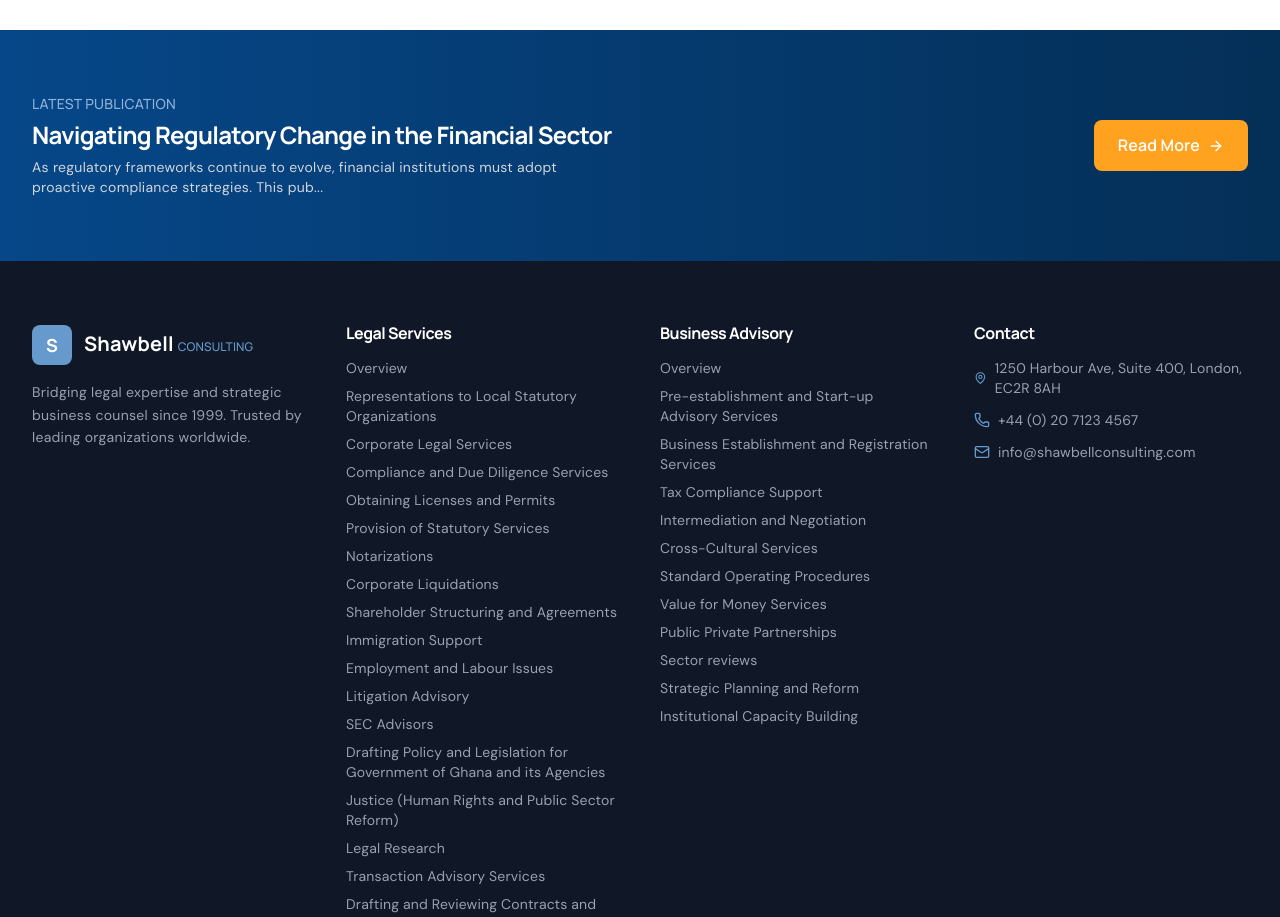
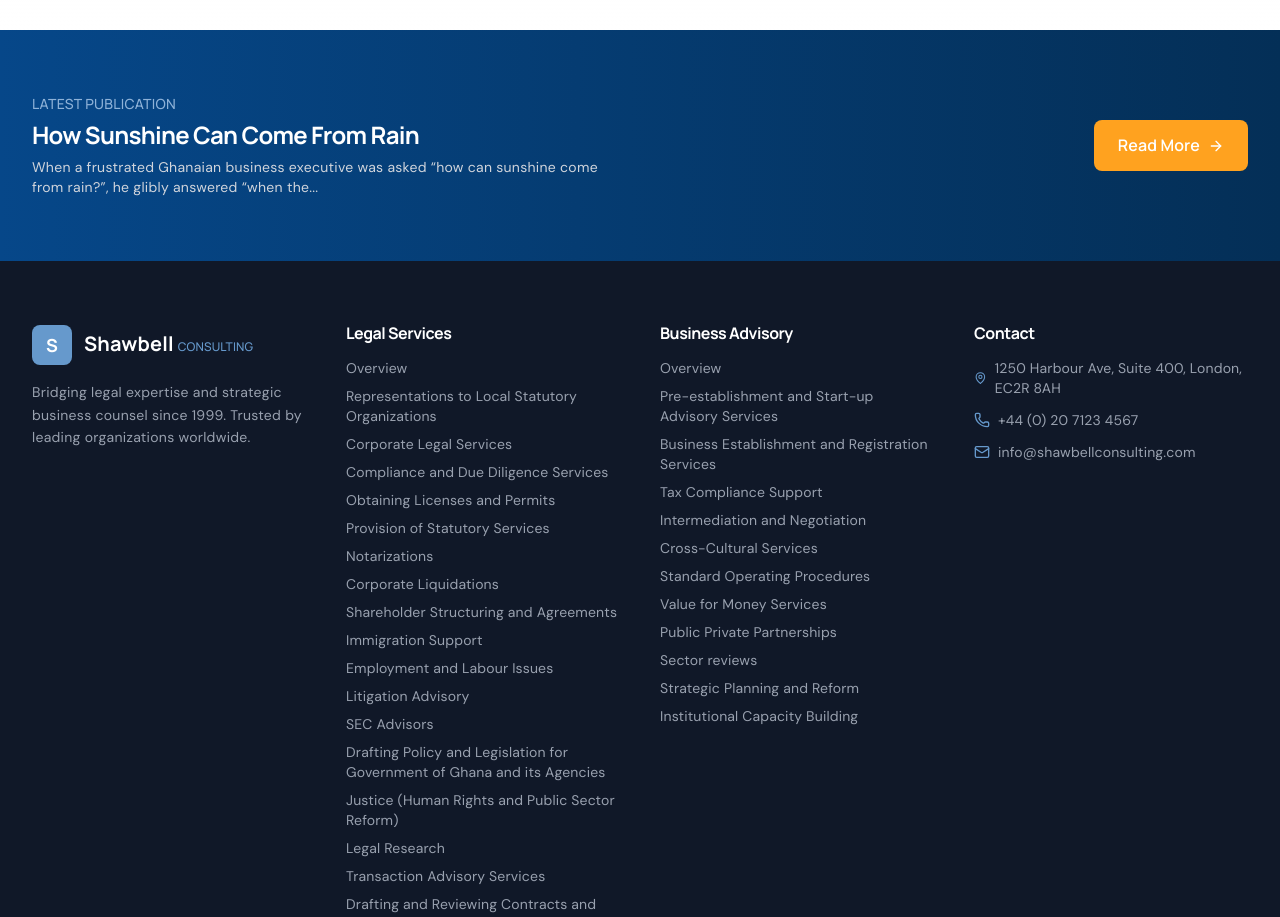
Before and after one commit to Puzzle-Fxr/shawbellconsulting, a React (Vite) app: page / in a window 1280 px wide. Shown: the part 5280-6197 px from the top of the page. Built offline with nearby package versions, Linux system fonts and the light colour scheme.

Commit message:
started 2nd article

```diff
--- a/src/assets/articles/navigating-regulatory-change.ts
+++ b/src/assets/articles/how-sunshine-can-come-from-rain.ts
@@ -1,11 +1,16 @@
-type ArticleSection = {
+export type ArticleSection = {
   heading: string;
   body: string;
+  imageUrl?: string; // Optional: Image for this specific section
+  imageAlt?: string;  // Optional: Accessibility text for the section image
+  sources?: string[];
 };
 
 export interface ArticleContent {
   title: string;
   summary: string;
+  bannerUrl?: string; // Optional: Main image at the top of the article
+  bannerAlt?: string;  // Optional: Accessibility text for the banner
   sections: ArticleSection[];
 }
 
@@ -14,8 +19,11 @@
   summary: 'Regulatory transformation now sits at the center of strategic decision-making for financial institutions, demanding proactive governance and disciplined execution.',
   sections: [
     {
-      heading: 'The Current Landscape',
-      body: 'Financial institutions are operating in a period of rapid rulemaking, heightened supervision, and tighter expectations around transparency, accountability, and resilience. The most effective organizations are treating regulatory change as an enterprise priority rather than a compliance afterthought.',
+      heading: 'When a frustrated Ghanaian business executive was asked “how can sunshine come from rain?”, he glibly answered “when the rain stops”!',
+      body: "By considering the deluge as an asset to be captured, rather than an inevitable crisis of infrastructural deficits and commuter frustration to be survived, businesses can truly extract sunshine from rain by:\
+       Implementing value-adding business continuity arrangements\
+       Investing in integrated renewable energy systems, and also by\
+       Lawfully harvesting rainwater.",
     },
     {
       heading: 'Key Considerations',
--- a/src/lib/data.ts
+++ b/src/lib/data.ts
@@ -238,12 +238,12 @@
 
 export const publications = [
   {
-    id: 'navigating-regulatory-change',
-    title: 'Navigating Regulatory Change in the Financial Sector',
-    excerpt: 'As regulatory frameworks continue to evolve, financial institutions must adopt proactive compliance strategies. This publication examines emerging trends and offers practical guidance for staying ahead of regulatory shifts.',
-    category: 'Legal Services',
-    date: 'December 12, 2024',
-    author: 'Dr. Marcus Shawbell',
+    id: 'how-sunshine-can-come-from-rain',
+    title: 'How Sunshine Can Come From Rain',
+    excerpt: 'When a frustrated Ghanaian business executive was asked “how can sunshine come from rain?”, he glibly answered “when the rain stops”!',
+    category: 'Research Brief',
+    date: 'June 26, 2026',
+    author: 'Daniellina Essel, Esq. and Team, ShawbellConsulting',
     readTime: '8 min read',
   },
   {
--- a/src/pages/ArticleDetail.tsx
+++ b/src/pages/ArticleDetail.tsx
@@ -21,7 +21,7 @@
 };
 
 const articleModules: Record<string, () => Promise<{ default: ArticleContent }>> = {
-  'navigating-regulatory-change': () => import('../assets/articles/navigating-regulatory-change'),
+  'navigating-regulatory-change': () => import('../assets/articles/how-sunshine-can-come-from-rain'),
   'the-impact-of-the-current-iran-situation': () => import('../assets/articles/the-impact-of-the-current-iran-situation'),
 };
 
```
